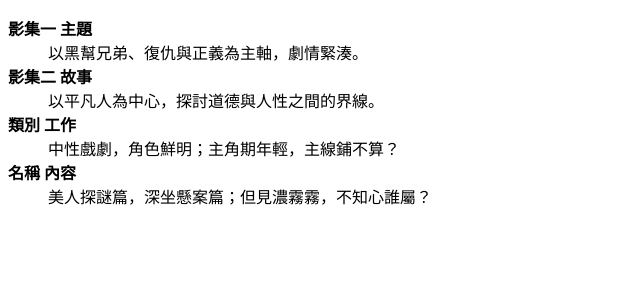
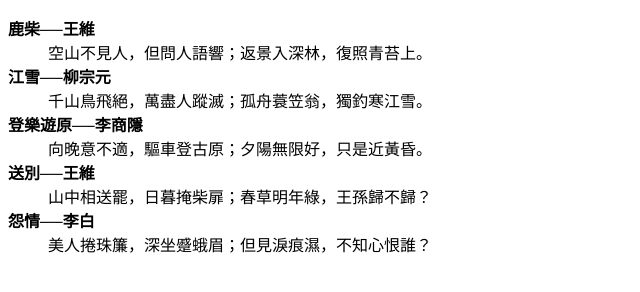
Before and after one commit to SophiaLin-0716/sophi, a plain HTML site: page ch04/05-2.html in a window 1280 px wide. Shown: the whole page, without its empty margins (0-640 px from the left). Drawn offline with Linux system fonts and the light colour scheme.

Commit message:
更新內容

```diff
--- a/ch04/05-2.html
+++ b/ch04/05-2.html
@@ -1,22 +1,25 @@
 <!DOCTYPE html>
 <html>
 <head>
-    <meta charset="utf-8">
+    <meta charset="UTF-8">
     <title>練習表</title>
 </head>
 <body>
     <dl>
-        <dt><b>影集一 主題</b></dt>
-        <dd>以黑幫兄弟、復仇與正義為主軸，劇情緊湊。</dd>
+        <dt><b>鹿柴──王維</b></dt>
+        <dd>空山不見人，但問人語響；返景入深林，復照青苔上。</dd>
 
-        <dt><b>影集二 故事</b></dt>
-        <dd>以平凡人為中心，探討道德與人性之間的界線。</dd>
+        <dt><b>江雪──柳宗元</b></dt>
+        <dd>千山鳥飛絕，萬盡人蹤滅；孤舟蓑笠翁，獨釣寒江雪。</dd>
 
-        <dt><b>類別 工作</b></dt>
-        <dd>中性戲劇，角色鮮明；主角期年輕，主線鋪不算？</dd>
+        <dt><b>登樂遊原──李商隱</b></dt>
+        <dd>向晚意不適，驅車登古原；夕陽無限好，只是近黃昏。</dd>
 
-        <dt><b>名稱 內容</b></dt>
-        <dd>美人探謎篇，深坐懸案篇；但見濃霧霧，不知心誰屬？</dd>
+        <dt><b>送別──王維</b></dt>
+        <dd>山中相送罷，日暮掩柴扉；春草明年綠，王孫歸不歸？</dd>
+
+        <dt><b>怨情──李白</b></dt>
+        <dd>美人捲珠簾，深坐蹙蛾眉；但見淚痕濕，不知心恨誰？</dd>
     </dl>
 </body>
 </html>
```
